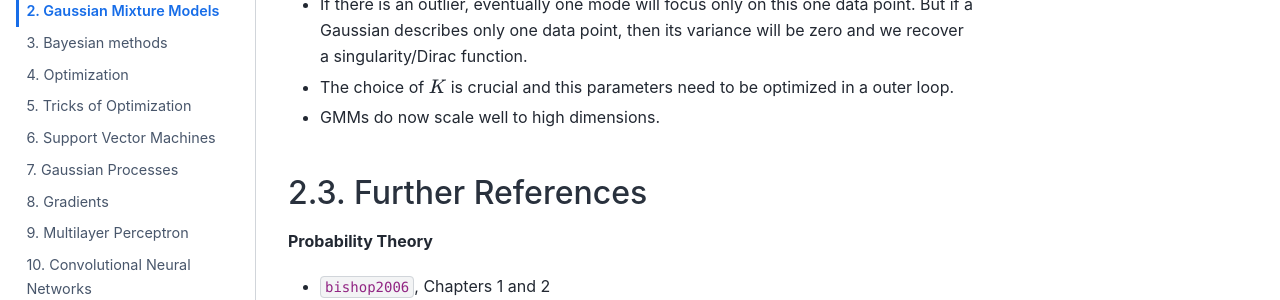
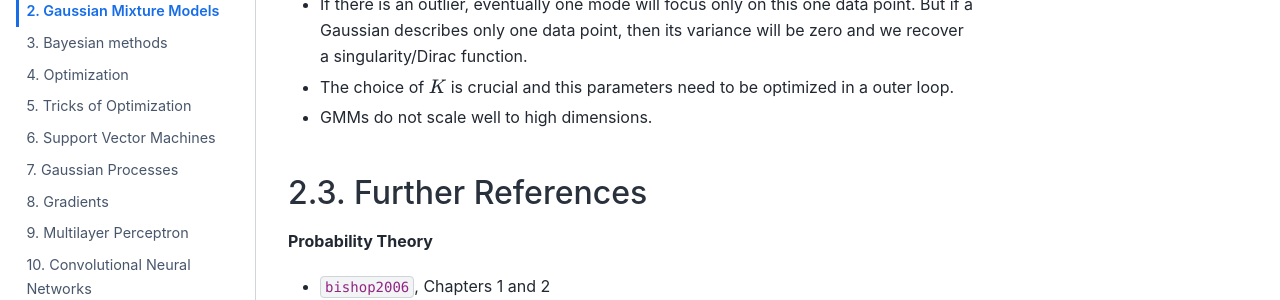
Before and after one commit to tumaer/SciML, a Jupyter Book: the page built from lecture/gmm.md, in a window 1280 px wide and 900 px high, scrolled down 9338 px. Shown: the part 234-534 px from the top of the window. Built offline with Jupyter Book 1.0.4 settings and Sphinx 7.4.7 and the Sphinx Book theme 1.1.4, drawn with Linux system fonts in a browser that asks for light colours; pages that are not in the unit, such as notebooks, are missing from menus; cross-references to code outside the pages are shown as plain code.

Commit message:
Changed _now_ to _not_
Changed _now_ to _not_. Making the statement future prof.

```diff
--- a/lecture/gmm.md
+++ b/lecture/gmm.md
@@ -273,7 +273,7 @@ Most limitations of this approach arive from the assumption that the indivudual
 - If the data does not follow a Gaussian distribution, e.g. heavy-tailed ditribution with outliers, then too much weight will be given to the outliers
 - If there is an outlier, eventually one mode will focus only on this one data point. But if a Gaussian describes only one data point, then its variance will be zero and we recover a singularity/Dirac function.
 - The choice of $K$ is crucial and this parameters need to be optimized in a outer loop.
-- GMMs do now scale well to high dimensions.
+- GMMs do not scale well to high dimensions.
 
 
 ## Further References
```
